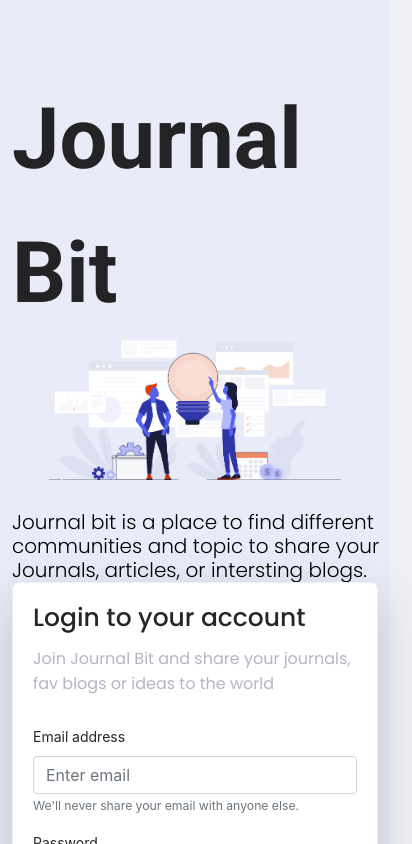
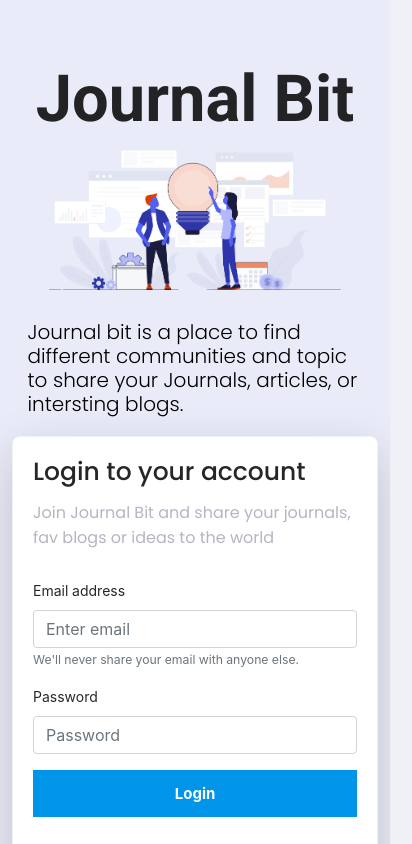
Before and after one commit to killcodeX/journalbit, a React (Create React App) app in the folder client/: page /login in a window 390 px wide. Shown: the top 844 px of the page, 412 px wide, since content can reach past the window. Built offline with nearby package versions, Linux system fonts and the light colour scheme.

Commit message:
fixed the mobile responsiveness issues

```diff
--- a/client/src/components/Posts/style.js
+++ b/client/src/components/Posts/style.js
@@ -78,6 +78,10 @@ export const PostImage = styled.img`
   object-fit: cover;
   background-position: 50%;
   background-size: cover;
+
+  @media(max-width:480px){
+    width:318px;
+  }
 `;
 
 export const ArticleDescContainer = styled.div`
--- a/client/src/components/header/style.js
+++ b/client/src/components/header/style.js
@@ -23,6 +23,10 @@ export const InfoWrapper = styled.div`
   display: flex;
   justify-content: space-between;
   margin-right: 50px;
+
+  @media(max-width:480px){
+    margin-right:0;
+  }
 `;
 
 export const NotificationWrapper = styled.div`
--- a/client/src/components/leftNav/style.js
+++ b/client/src/components/leftNav/style.js
@@ -7,6 +7,10 @@ export const LeftNavWrapper = styled.div`
   width: inherit;
   left: 75px;
   top: 100px;
+
+  @media(max-width:480px){
+    display:none;
+  }
 `;
 
 export const SelectTopic = styled.div`
--- a/client/src/components/rightNav/style.js
+++ b/client/src/components/rightNav/style.js
@@ -8,6 +8,10 @@ export const RightNavWrapper = styled.div`
   right: 50px;
   top: 100px;
   overflow-y: scroll;
+
+  @media(max-width:480px){
+    display:none;
+  }
 `;
 
 export const NewsWrapper = styled.a`
--- a/client/src/container/Auth/login/index.js
+++ b/client/src/container/Auth/login/index.js
@@ -16,7 +16,7 @@ export default function login() {
   return (
     <div className="section-auth position-relative">
       <div className="container">
-        <div className="row pt-5">
+        <div className="row pt-5 pb-5">
           <div className="col-sm-7 d-flex flex-column justify-content-center align-items-center">
             <LogoWrapper>Journal Bit</LogoWrapper>
             <InfoVector
--- a/client/src/container/Auth/register/index.js
+++ b/client/src/container/Auth/register/index.js
@@ -16,7 +16,7 @@ export default function Register() {
   return (
     <div className="section-auth position-relative">
       <div className="container">
-        <div className="row pt-4">
+        <div className="row pt-4 pb-5">
           <div className="col-sm-7 d-flex flex-column justify-content-center align-items-center">
             <LogoWrapper>Journal Bit</LogoWrapper>
 
--- a/client/src/container/Auth/style.js
+++ b/client/src/container/Auth/style.js
@@ -6,6 +6,11 @@ export const LogoWrapper = styled.div`
   font-size: 85px;
   color: balck;
   padding-top: 25px;
+
+  @media(max-width:480px){
+    font-size: 65px;
+    padding-top:0;
+  }
 `;
 
 export const Title = styled.h2`
@@ -59,4 +64,9 @@ export const MotoWrapper = styled.h1`
   width:400px;
   margin:0 auto;
   font-weight:300;
+
+  @media(max-width:480px){
+    width:335px;
+    padding-bottom: 20px;
+  }
 `;
--- a/client/src/container/PostSide/style.js
+++ b/client/src/container/PostSide/style.js
@@ -13,6 +13,11 @@ export const PostWrapper = styled.div`
   padding-bottom: 130px;
   margin-bottom:100px;
   margin: 0 auto;
+
+  @media(max-width:480px){
+    width:100%;
+    left: 0;
+  }
 `;
 
 export const ProfileWrapper = styled.div`
@@ -26,6 +31,12 @@ export const ProfileWrapper = styled.div`
     width: 100%;
     height: 100%;
     object-fit: cover;
+  }
+
+  @media(max-width:480px){
+    width: 45px;
+    height: 45px;
+    margin-right:10px;
   }
 `;
 
--- a/client/src/container/UserProfile/profileDetails.js
+++ b/client/src/container/UserProfile/profileDetails.js
@@ -25,7 +25,7 @@ export default function ProfileDetails({ user, id }) {
   return (
     <div className="pt-4">
       <div className="row">
-        <div className="col-sm-4">
+        <div className="col-sm- mb-2">
           <CardWrapper>
             <CardHeader>
               <TitleWrapper>
--- a/client/src/container/UserProfile/style.js
+++ b/client/src/container/UserProfile/style.js
@@ -5,6 +5,10 @@ export const ProfileWrapper = styled.div`
   //background: #fff;
   padding-bottom: 30px;
   width: 80%;
+
+  @media(max-width:480px){
+    width: 100%;
+  }
 `;
 
 export const BannerWrapper = styled.div`
@@ -71,6 +75,10 @@ export const UserDescription = styled.div`
   font-family: "poppins", sans-seris;
   font-size: 15px;
   color: #a1a5b7;
+
+  @media(max-width:480px){
+    width: 260px;
+  }
 `;
 
 export const SocialMedia = styled.div`
@@ -78,6 +86,10 @@ export const SocialMedia = styled.div`
   margin: 20px auto;
   display: flex;
   justify-content: space-between;
+
+  @media(max-width:480px){
+    flex-direction: column;
+  }
 `;
 
 export const Followers = styled.div`
@@ -114,4 +126,8 @@ export const FollowButton = styled.button`
   font-weight:500;
   font-family:poppins;
   font-size:0.9rem;
+
+  @media(max-width:480px){
+    margin-top: 20px;
+  }
 `;
```
